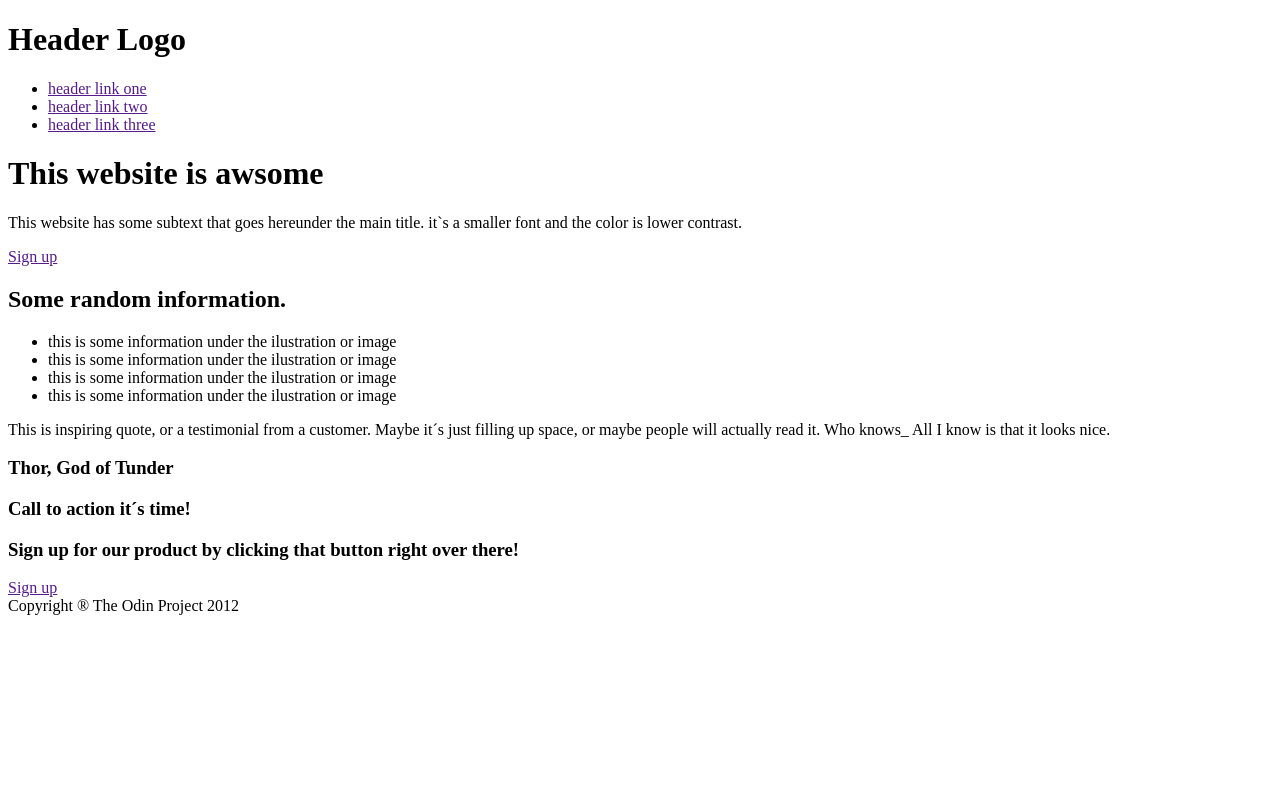
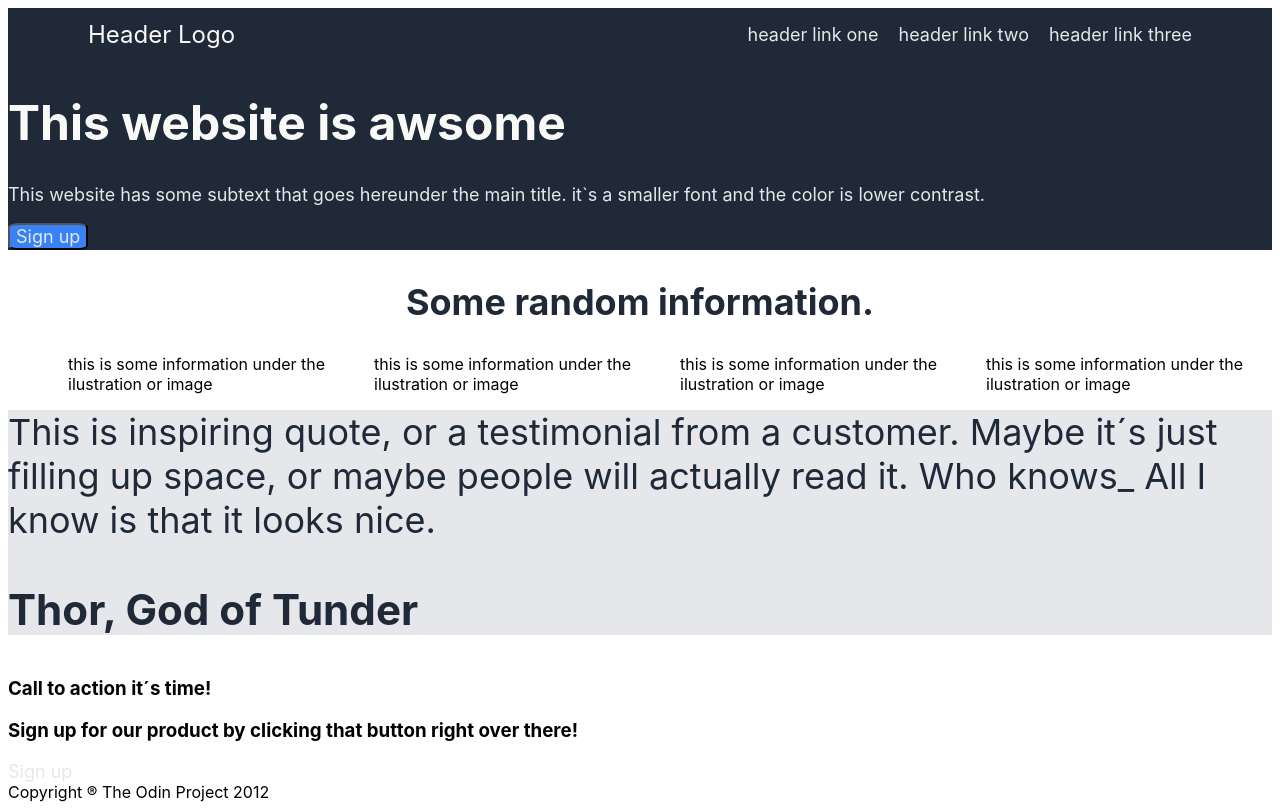
Before and after one commit to AnaSM123/project-flexbox, a plain HTML site: page index.html in a window 1280 px wide. Drawn offline with Linux system fonts and the light colour scheme.

Commit message:
Add index.html style.css

```diff
--- a/index.html
+++ b/index.html
@@ -4,19 +4,27 @@
     <meta charset="UTF-8">
     <meta http-equiv="X-UA-Compatible" content="IE=edge">
     <meta name="viewport" content="width=device-width, initial-scale=1.0">
+    <link rel="stylesheet" href="style.css"/>
     <title>Landing Page</title>
 </head>
 <body>
-    <h1>Header Logo</h1>
-    <ul>
-        <li><a href="">header link one</a></li>
-        <li><a href="">header link two</a></li>
-        <li><a href="">header link three</a></li>
-    </ul>
-    <h1>This website is awsome</h1>
-    <p>This website has some subtext that goes hereunder the main title. it`s a smaller font and the color is lower contrast.</p>
-    <a href=""> Sign up</a>
-    <img src="">
+    <div class="header">
+       <div class="top">
+         <div class="logo">Header Logo</div>
+           <ul class="link">
+              <li><a href="one">header link one</a></li>
+              <li><a href="two">header link two</a></li>
+              <li><a href="three">header link three</a></li>
+           </ul>
+       </div>
+       <div class="website">
+           <h1>This website is awsome</h1>
+           <p>This website has some subtext that goes hereunder the main title. it`s a smaller font and the color is lower contrast.</p>
+           <button><a href=""> Sign up</a></button>
+           <img src=""/>
+       </div>
+    </div>
+    <div class="pictures">
     <h2>Some random information.</h2>
     <ul>
         <li><img src="">this is some information under the ilustration or image</li>
@@ -24,11 +32,16 @@
         <li><img src="">this is some information under the ilustration or image</li>
         <li><img src="">this is some information under the ilustration or image</li>
     </ul>
-    <p>This is inspiring quote, or a testimonial from a customer. Maybe it´s just filling up space, or maybe people will actually read it. Who knows_ All I know is that it looks nice.</p>
+    </div>
+    <div class="quote">
+    <div>This is inspiring quote, or a testimonial from a customer. Maybe it´s just filling up space, or maybe people will actually read it. Who knows_ All I know is that it looks nice.</div>
     <h3>Thor, God of Tunder</h3>
+    </div>
+    <div class="sign-up">
     <h3>Call to action it´s time!</h3>
     <h3>Sign up for our product by clicking that button right over there!</h3>
     <a href="">Sign up</a>
+    </div>
     <footer>Copyright ® The Odin Project 2012</footer>
 </body>
 </html>
--- a/style.css
+++ b/style.css
@@ -0,0 +1,75 @@
+* {
+    font-family: -apple-system, BlinkMacSystemFont, 'Segoe UI', Roboto, Oxygen, Ubuntu, Cantarell, 'Open Sans', 'Helvetica Neue', sans-serif;
+}
+
+.header {
+    background-color: #1F2937;
+}
+
+.logo {
+    font-size: 24px;
+    color: #F9FAF8;
+}
+
+.top {
+    display: flex;
+    justify-content: space-between;
+    align-items: center;
+    margin: 0 80px;
+}
+
+ul {
+    list-style-type: none;
+    display: flex;
+}
+
+a {
+    text-decoration: none;
+    color: #E5E7EB;
+    font-size: 18px;
+}
+ li {
+     margin-left: 20px;
+ }
+
+ .website {
+
+ }
+img {
+      max-width: 100%;
+}
+
+button {
+    background-color: #3882F6;
+    border-radius: 15%;
+}
+
+h1 {
+    color: #F9FAF8;
+    font-weight: bold;
+    font-size: 48px;
+
+}
+
+p {
+    font-size: 18px;
+    color: #E5E7EB;
+}
+
+img {
+    max-width: 100%;
+}
+
+h2 {
+    text-align: center;
+    font-size: 36px;
+    color: #1F2937;
+    font-weight: extra-bold;
+}
+
+.quote {
+    background-color: #E5E7EB;
+    font-size: 36px;
+    color: #1F2937;
+    font-style: talic;
+}
```
